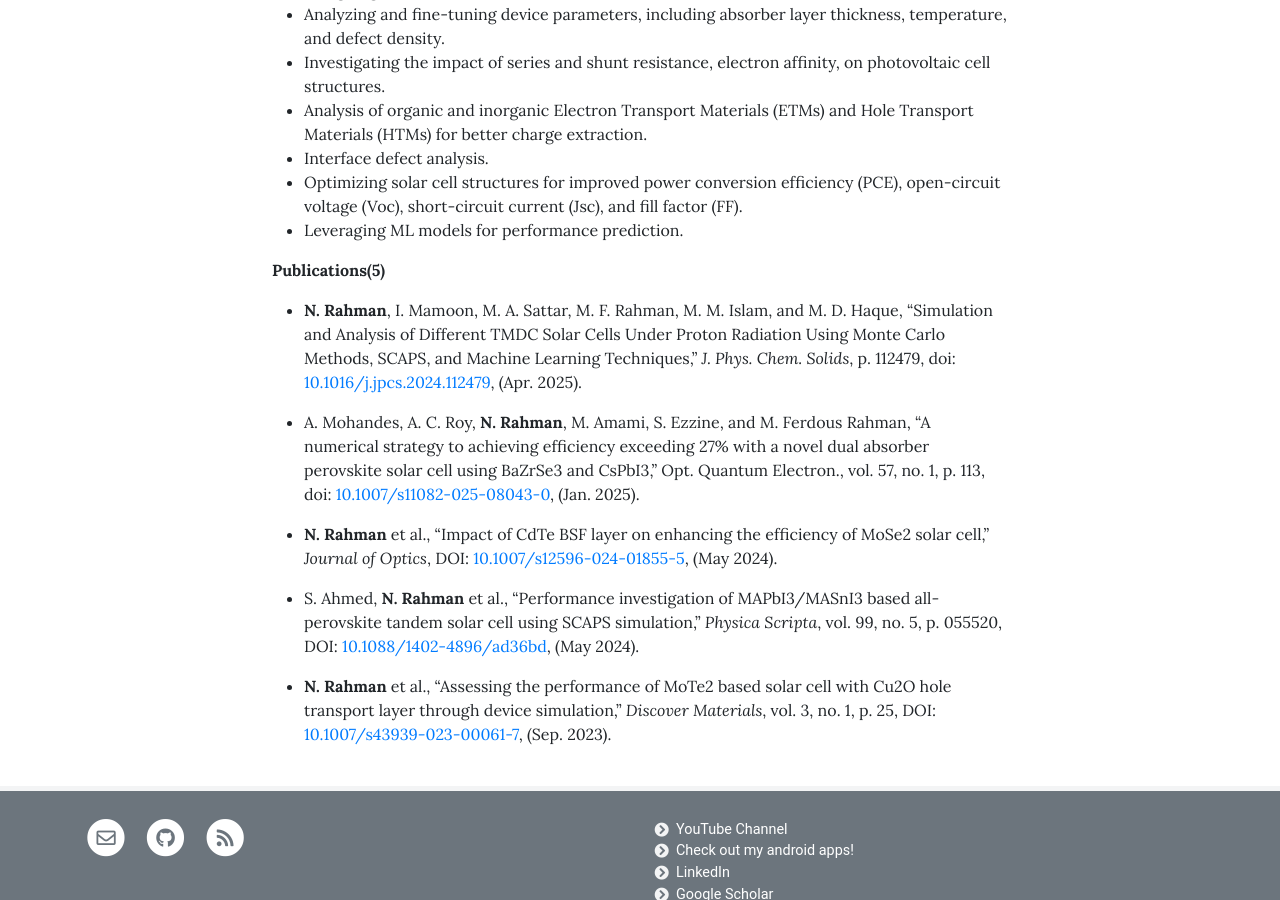
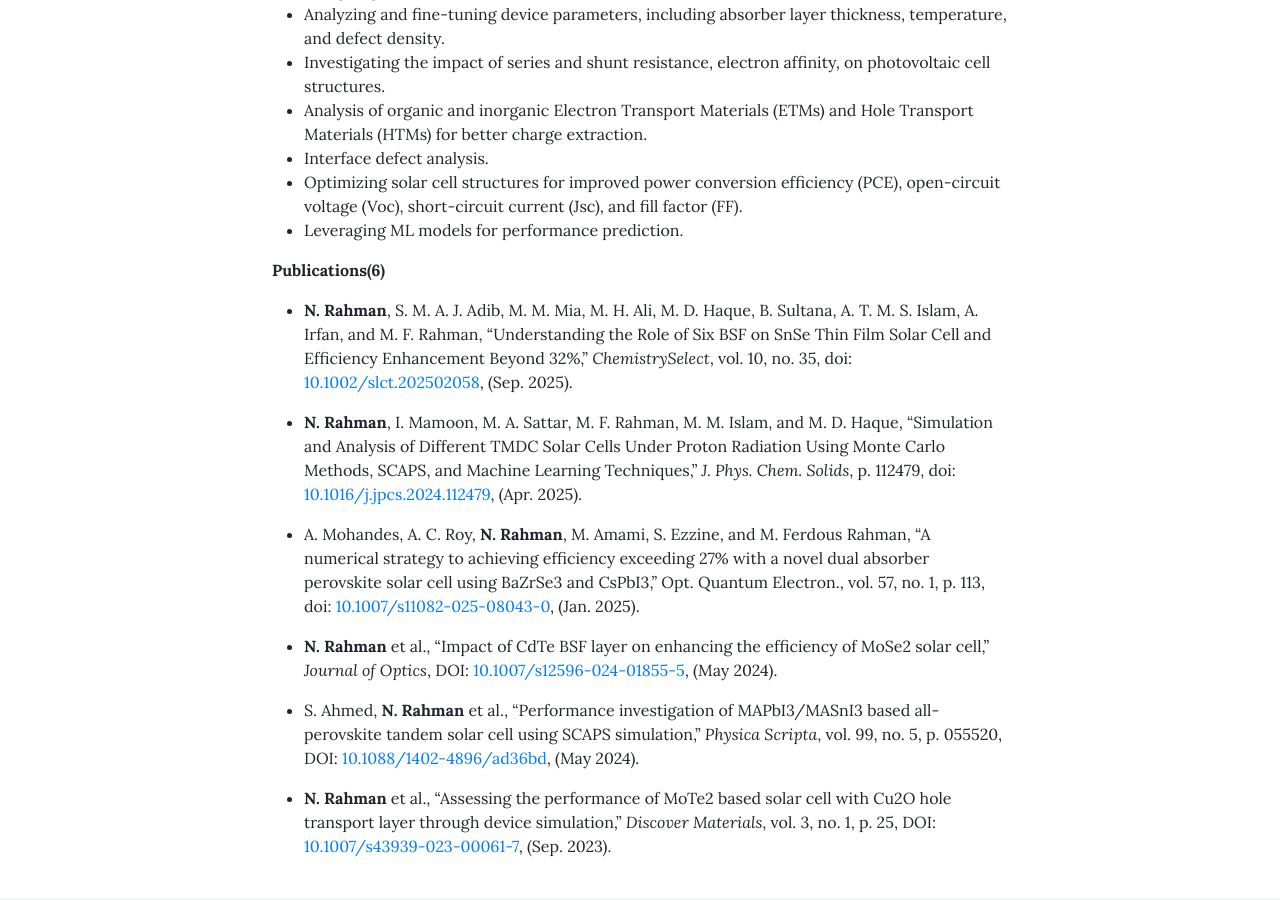
Before and after one commit to naimur105/naimur105.github.io, a Jekyll site: the page built from pages/research.md, in a window 1280 px wide and 900 px high, scrolled down 1091 px. Built offline with Jekyll 4.4.1, drawn with Linux system fonts in a browser that asks for light colours.

Commit message:
updated chemistrySelect paper

```diff
--- a/pages/research.md
+++ b/pages/research.md
@@ -157,7 +157,9 @@ permalink: /research/
 - Optimizing solar cell structures for improved power conversion efficiency (PCE), open-circuit voltage (Voc), short-circuit current (Jsc), and fill factor (FF).
 - Leveraging ML models for performance prediction.
 
-**Publications(5)**
+**Publications(6)**
+
+- **N. Rahman**, S. M. A. J. Adib, M. M. Mia, M. H. Ali, M. D. Haque, B. Sultana, A. T. M. S. Islam, A. Irfan, and M. F. Rahman, “Understanding the Role of Six BSF on SnSe Thin Film Solar Cell and Efficiency Enhancement Beyond 32%,” *ChemistrySelect*, vol. 10, no. 35, doi: [10.1002/slct.202502058](https://doi.org/10.1002/slct.202502058), (Sep. 2025).
 
 - **N. Rahman**, I. Mamoon, M. A. Sattar, M. F. Rahman, M. M. Islam, and M. D. Haque, “Simulation and Analysis of Different TMDC Solar Cells Under Proton Radiation Using Monte Carlo Methods, SCAPS, and Machine Learning Techniques,” *J. Phys. Chem. Solids*, p. 112479, doi: [10.1016/j.jpcs.2024.112479](https://doi.org/10.1016/j.jpcs.2024.112479), (Apr. 2025).
 
```
